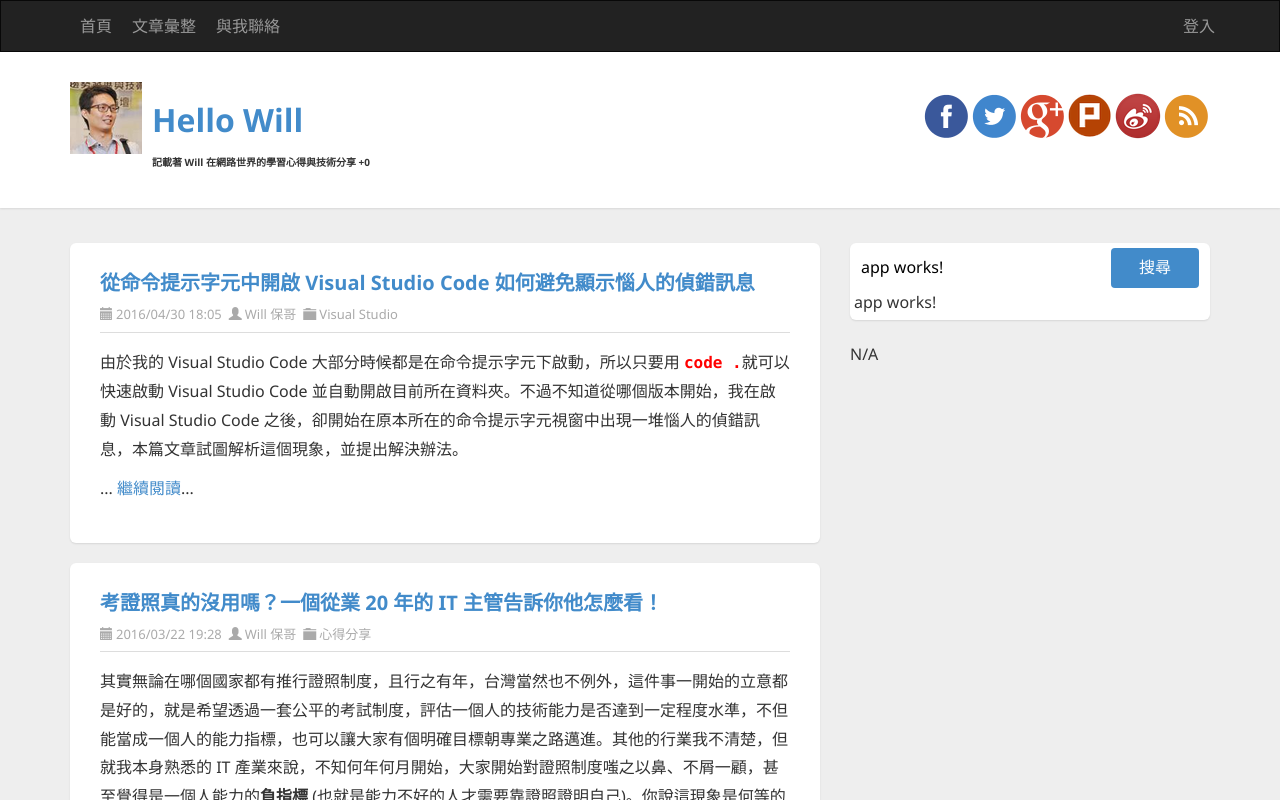
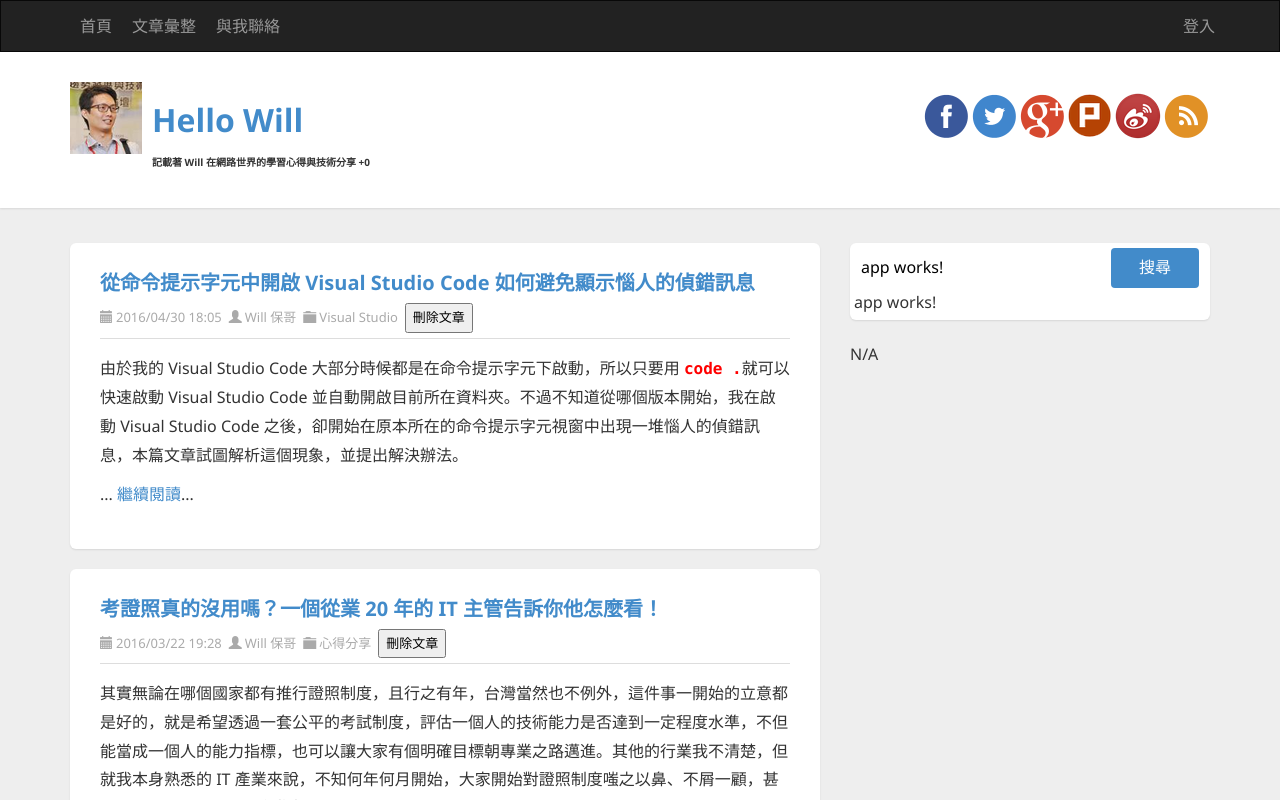
Before and after one commit to doggy8088/demo0204, an Angular app: page / in a window 1280 px wide. Shown: the top 800 px of the page. Built offline with nearby package versions, Linux system fonts and the light colour scheme.

Commit message:
13 練習 Angular 2 元件通訊：@Output() . 1. 在 Article 元件宣告一個可輸出的 delete 屬性 2. Article 元件輸出屬性必須為 EventEmitter<T> 型別 3. 在 Article 元件設定何時該 emit 事件資料出去 4. 在 App 元件訂閱 delete 事件，在 App 執行刪除動作

```diff
--- a/src/app/app.component.html
+++ b/src/app/app.component.html
@@ -8,7 +8,7 @@
       <div id="ctl00_cphBody_divError"></div>
       <div id="ctl00_cphBody_PostList1_posts" class="posts">
 
-          <app-article [item]="item" *ngFor="let item of data"></app-article>
+          <app-article [item]="item" (delete)="deleteArticle($event)" *ngFor="let item of data"></app-article>
 
       </div>
     </section>
--- a/src/app/app.component.ts
+++ b/src/app/app.component.ts
@@ -11,6 +11,11 @@ export class AppComponent {
   doSearch(str) {
     console.log(str);
     this.keyword = str;
+  }
+
+  deleteArticle(item) {
+    let idx = this.data.indexOf(item);
+    this.data.splice(idx, 1);
   }
 
   data = [
--- a/src/app/article/article.component.html
+++ b/src/app/article/article.component.html
@@ -8,6 +8,7 @@
       <span class="post-date"><i class="glyphicon glyphicon-calendar"></i>{{item.date}}</span>
       <span class="post-author"><i class="glyphicon glyphicon-user"></i><a href="http://blog.miniasp.com/author/will.aspx">{{item.author}}</a></span>
       <span class="post-category"><i class="glyphicon glyphicon-folder-close"></i><a href="http://blog.miniasp.com/category/Visual-Studio.aspx">{{item.category}}</a></span>
+      <button (click)="deleteMe(item)">刪除文章</button>
     </div>
   </header>
   <section class="post-body text" [innerHTML]="item.summary">
--- a/src/app/article/article.component.ts
+++ b/src/app/article/article.component.ts
@@ -1,4 +1,4 @@
-import { Input, Component,  OnInit} from '@angular/core';
+import { Input, Output, EventEmitter, Component,  OnInit} from '@angular/core';
 
 @Component({
   selector: 'app-article',
@@ -10,9 +10,16 @@ export class ArticleComponent implements OnInit {
   @Input()
   item: any;
 
+  @Output()
+  delete = new EventEmitter<any>();
+
   constructor() { }
 
   ngOnInit() {
   }
 
+  deleteMe(item) {
+    this.delete.emit(item);
+  }
+
 }
```
